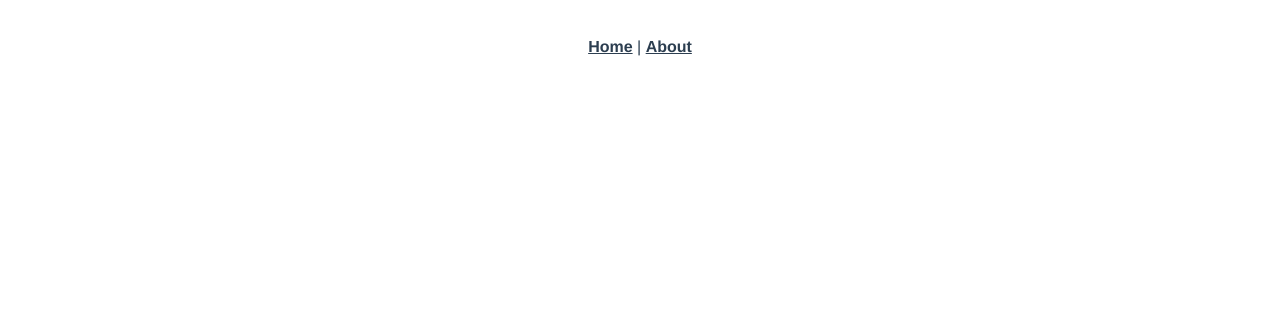
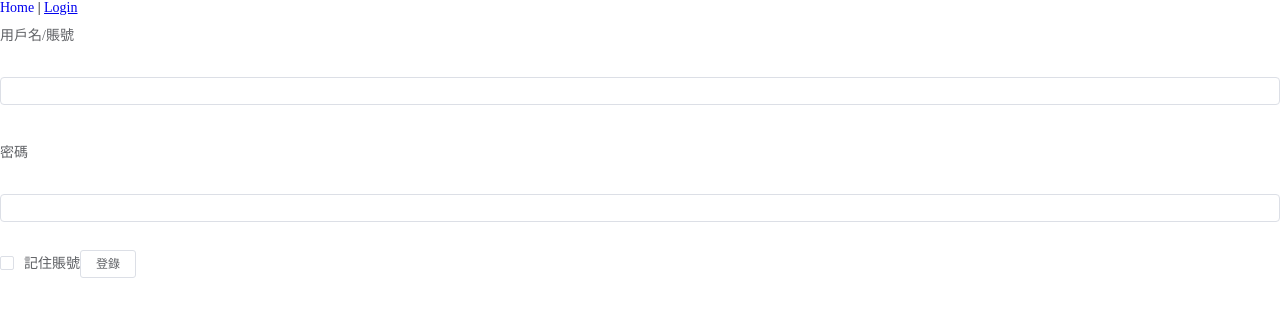
Before and after one commit to shiauweitsung/shiauspace, a Vue app: page /#/login in a window 1280 px wide. Shown: the top 316 px of the page. Built offline with nearby package versions, Linux system fonts and the light colour scheme.

Commit message:
first commit

```diff
--- a/src/App.vue
+++ b/src/App.vue
@@ -2,31 +2,12 @@
   <div id="app">
     <div id="nav">
       <router-link to="/">Home</router-link> |
-      <router-link to="/about">About</router-link>
+      <router-link to="/Login">Login</router-link>
     </div>
-    <router-view/>
+    <router-view />
   </div>
 </template>
 
 <style lang="scss">
-#app {
-  font-family: Avenir, Helvetica, Arial, sans-serif;
-  -webkit-font-smoothing: antialiased;
-  -moz-osx-font-smoothing: grayscale;
-  text-align: center;
-  color: #2c3e50;
-}
-
-#nav {
-  padding: 30px;
-
-  a {
-    font-weight: bold;
-    color: #2c3e50;
-
-    &.router-link-exact-active {
-      color: #42b983;
-    }
-  }
-}
+@import '~@/assets/all.scss';
 </style>
--- /dev/null
+++ b/src/assets/all.scss
@@ -0,0 +1 @@
+@import './base/base.scss';
--- /dev/null
+++ b/src/assets/base/_base.scss
@@ -0,0 +1,190 @@
+// css reset start
+html,
+body,
+div,
+span,
+applet,
+object,
+iframe,
+p,
+blockquote,
+pre,
+a,
+abbr,
+acronym,
+address,
+big,
+cite,
+code,
+del,
+dfn,
+em,
+img,
+ins,
+kbd,
+q,
+s,
+samp,
+small,
+strike,
+strong,
+sub,
+sup,
+tt,
+var,
+b,
+u,
+i,
+center,
+dl,
+dt,
+dd,
+ol,
+fieldset,
+form,
+label,
+legend,
+table,
+caption,
+tbody,
+tfoot,
+thead,
+tr,
+th,
+td,
+article,
+aside,
+canvas,
+details,
+embed,
+figure,
+figcaption,
+footer,
+header,
+hgroup,
+menu,
+nav,
+output,
+ruby,
+section,
+summary,
+time,
+mark,
+audio,
+video {
+  margin: 0;
+  padding: 0;
+  border: 0;
+  font-size: 100%;
+  font: inherit;
+  vertical-align: baseline;
+}
+
+article,
+aside,
+details,
+figcaption,
+figure,
+footer,
+header,
+hgroup,
+menu,
+nav,
+section {
+  display: block;
+}
+
+body {
+  line-height: 1rem;
+  font-size: 14px;
+  position: relative;
+  font-family: 'Noto Serif TC', serif;
+}
+
+h1,
+h2,
+h3,
+h4,
+h5,
+h6 {
+  margin: 0px;
+}
+
+h4 {
+  font-size: 20px;
+}
+
+a {
+  &:hover {
+    text-decoration: none;
+  }
+}
+
+ol,
+ul {
+  list-style: none;
+}
+
+blockquote,
+q {
+  quotes: none;
+}
+
+blockquote:before,
+blockquote:after,
+q:before,
+q:after {
+  content: '';
+  content: none;
+}
+
+table {
+  border-collapse: collapse;
+  border-spacing: 0;
+}
+
+button {
+  cursor: pointer;
+  outline: none;
+  border: transparent;
+  background-color: transparent;
+}
+
+button:focus {
+  outline: none;
+}
+
+label {
+  display: block;
+  margin-bottom: 5px;
+}
+
+input {
+  padding: 5px 8px;
+  border-radius: 4px;
+  font-size: 14px;
+}
+
+// input type=number 箭頭消失
+input::-webkit-outer-spin-button,
+input::-webkit-inner-spin-button {
+  -webkit-appearance: none;
+}
+
+// css reset end
+
+// input number 樣式
+input::-webkit-outer-spin-button,
+input::-webkit-inner-spin-button {
+  -webkit-appearance: none;
+}
+
+input[type='number'] {
+  -moz-appearance: textfield;
+}
+
+// end input
+
+textarea {
+  resize: none;
+}
--- a/src/router/index.js
+++ b/src/router/index.js
@@ -1,10 +1,15 @@
 import Vue from 'vue';
+import axios from 'axios';
 import VueRouter from 'vue-router';
 import Home from '../views/Home.vue';
 
 Vue.use(VueRouter);
 
 const routes = [
+  {
+    path: '*',
+    redirect: '/',
+  },
   {
     path: '/',
     name: 'Home',
@@ -13,10 +18,18 @@ const routes = [
   {
     path: '/about',
     name: 'About',
-    // route level code-splitting
-    // this generates a separate chunk (about.[hash].js) for this route
-    // which is lazy-loaded when the route is visited.
     component: () => import(/* webpackChunkName: "about" */ '../views/About.vue'),
+  },
+  {
+    path: '/login',
+    name: 'Login',
+    component: () => import('../views/Login.vue'),
+  },
+  {
+    path: '/admin',
+    name: 'admin',
+    component: () => import('../views/Backhome.vue'),
+    meta: { requiresAuth: true },
   },
 ];
 
@@ -25,3 +38,17 @@ const router = new VueRouter({
 });
 
 export default router;
+
+router.beforeEach((to, from, next) => {
+  const url = `${process.env.VUE_APP_API}/api/user/check`;
+  if (to.meta.requiresAuth) {
+    axios.post(url).then((res) => {
+      if (res.data.success) {
+        next();
+      } else {
+        next({ name: 'Login' });
+      }
+    });
+  }
+  next();
+});
--- /dev/null
+++ b/src/views/Backhome.vue
@@ -0,0 +1,26 @@
+<template>
+  <div>
+    <h2>backHome</h2>
+    <button @click="logOut">登出</button>
+  </div>
+</template>
+<script>
+export default {
+  methods: {
+    logOut() {
+      const url = `${process.env.VUE_APP_API}/logout`;
+      const vm = this;
+      this.$http.post(url).then((res) => {
+        if (res.data.success) {
+          vm.$router.push('/');
+        }
+      });
+    },
+  },
+  created() {
+    const cookietoken = document.cookie.replace(/(?:(?:^|.*;\s*)shiauspace\s*=\s*([^;]*).*$)|^.*$/, '$1');
+    this.$http.defaults.headers.common.Authorization = cookietoken;
+    console.log(this.$http.defaults);
+  },
+};
+</script>
--- /dev/null
+++ b/src/views/Login.vue
@@ -0,0 +1,104 @@
+<template>
+  <div>
+    <el-form
+      ref="form"
+      :model="form"
+      label-width="80px"
+      label-position="top"
+      @submit.native.prevent
+    >
+      <el-form-item label="用戶名/賬號">
+        <div class="userError">
+          <el-input
+            size="mini"
+            v-model.trim="form.username"
+            clearable
+          ></el-input>
+        </div>
+      </el-form-item>
+      <el-form-item label="密碼">
+        <div class="pwdError">
+          <el-input
+            size="mini"
+            v-model.trim="form.password"
+            clearable
+            show-password
+          ></el-input>
+        </div>
+      </el-form-item>
+      <el-checkbox label="記住賬號" v-model="isRemember"></el-checkbox>
+      <el-button native-type="submit" size="mini" @click="loginPage"
+        >登錄</el-button
+      >
+    </el-form>
+  </div>
+</template>
+<script>
+export default {
+  data() {
+    return {
+      form: {
+        username: '',
+        password: '',
+      },
+      isRemember: false,
+    };
+  },
+  methods: {
+    async loginPage() {
+      // 登入api
+      const url = `${process.env.VUE_APP_API}/admin/signin`;
+      const vm = this;
+      this.$http.post(url, vm.form).then((res) => {
+        console.log(res);
+        // 如果登入失敗，就跳出error
+        if (!res.data.success) {
+          alert('error');
+        } else if (vm.isRemember) {
+          const tokens = res.data.token;
+          const expireds = res.data.expired;
+          vm.setCookie(vm.form.username, vm.form.password, true, 1 / 24 / 60, tokens, expireds);
+          vm.$router.push('/admin');
+        } else {
+          vm.clearCookie();
+        }
+      });
+    },
+    setCookie(username, password, isRemember, exdays, tokens, expireds) {
+      // 設定cookie資訊
+      const time = new Date();
+      time.setTime(time.getTime() + 24 * 60 * 60 * 1000 * exdays);
+      // 將cookie資訊依依寫入
+      document.cookie = `username = ${username} ; path=/;expires=${time.toGMTString()}`;
+      document.cookie = `password = ${password} ; path=/;expires=${time.toGMTString()}`;
+      document.cookie = `isRemember = ${isRemember} ; path=/;expires=${time.toGMTString()}`;
+      document.cookie = `shiauspace = ${tokens} ; expires=${new Date(expireds)}`;
+    },
+    getCookie() {
+      // 取得cookie資訊
+      if (document.cookie.length > 0) {
+        // 先將cookie 切割成陣列(原先為字串)
+        const arr = document.cookie.split('; ');
+        // 將值再切割，依序帶入cookie
+        for (let i = 0; i < arr.length; i += 1) {
+          const val2 = arr[i].split('=');
+          console.log(val2, 'val2');
+          if (val2[0] === 'username') {
+            this.form.username = val2[1];
+          } else if (val2[0] === 'password') {
+            this.form.password = val2[1];
+          } else if (val2[0] === 'isRemember') {
+            this.isRemember = Boolean(val2[1]);
+          }
+        }
+      }
+    },
+    clearCookie() {
+      this.setCookie('', '', false, -1);
+    },
+  },
+  mounted() {
+    this.getCookie();
+  },
+};
+</script>
```
Also changed, not shown: package.json (+6 -1 lines), src/main.js (+7 -0 lines), 2 other files (tests, documents, lock files or other folders).
